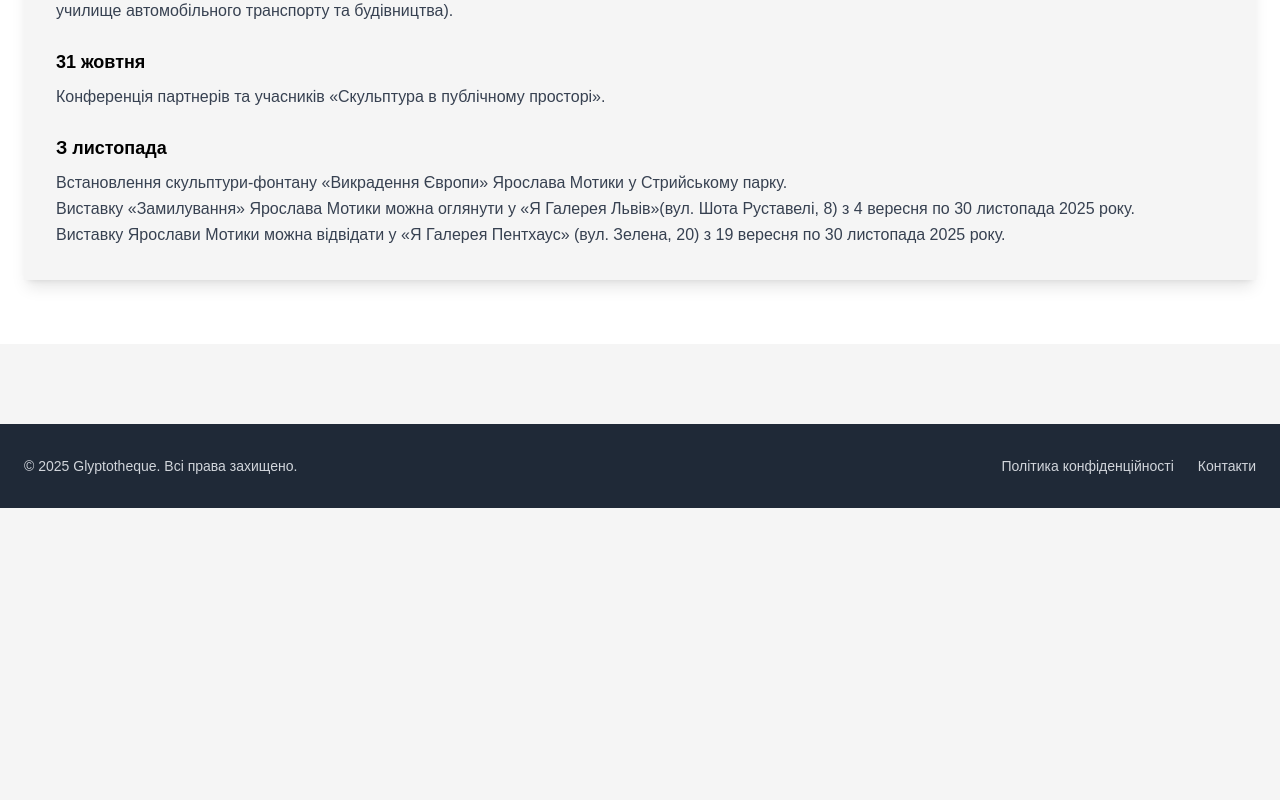
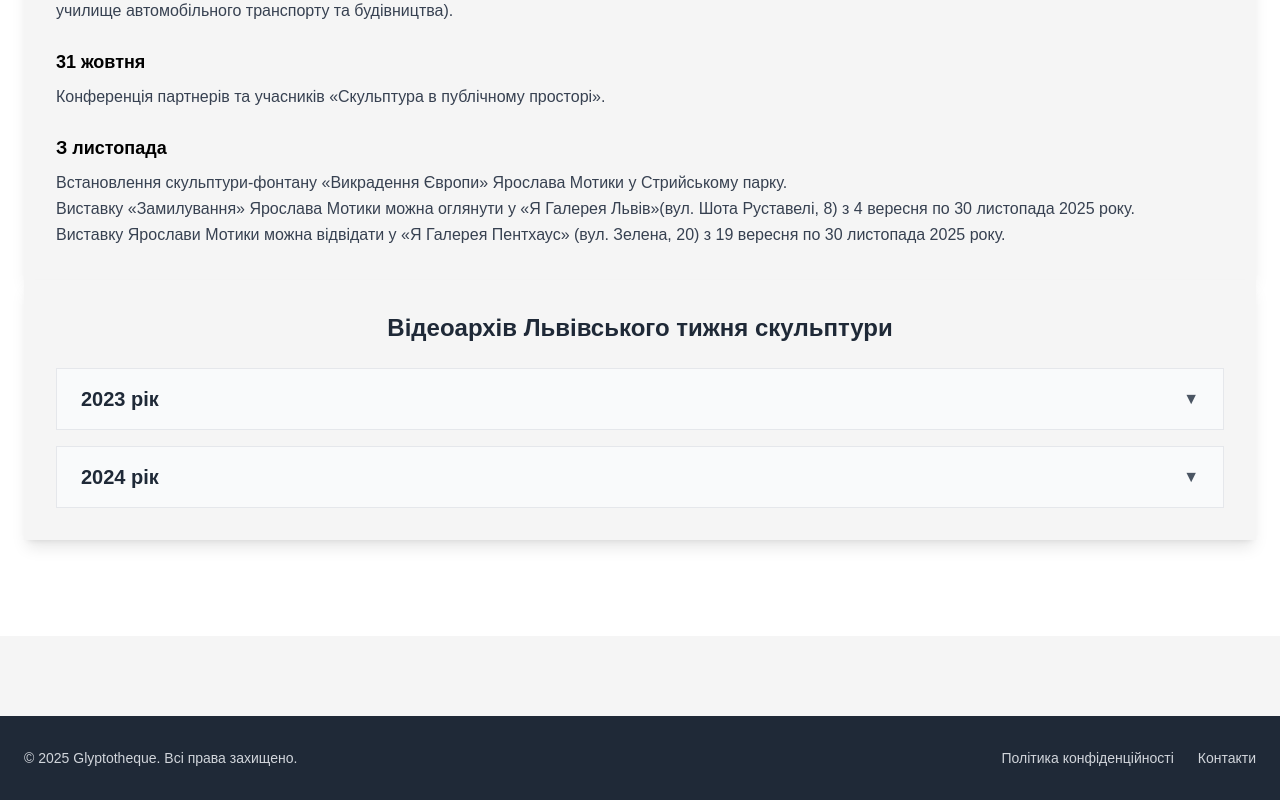
Before and after one commit to EvheniiOrza/glyptotheque_nulp, a Next.js app: page /festival in a window 1280 px wide. Shown: the part 2324-3124 px from the top of the page. Before the commit the page ends 2832 px from the top, so only its background shows below. Built offline with nearby package versions, Linux system fonts and the light colour scheme.

Commit message:
logo and cafedra

```diff
--- a/src/app/festival/page.tsx
+++ b/src/app/festival/page.tsx
@@ -1,10 +1,53 @@
 'use client'
 
-import React from 'react'
+import React, { useState } from 'react'
 import Layout from '@/components/layout/Layout'
-import { motion } from 'framer-motion'
+import { motion, AnimatePresence } from 'framer-motion'
 
 const FestivalPage: React.FC = () => {
+    const [expandedYear, setExpandedYear] = useState<string | null>(null)
+
+    const videoArchive = {
+        "2024": [
+            {
+                id: 1,
+                title: "Львівський тиждень скульптури 2024",
+                url: "https://youtu.be/YWVGXNys7Io?si=zsErjXQV5h33KFM1",
+                thumbnail: "https://img.youtube.com/vi/YWVGXNys7Io/maxresdefault.jpg"
+            },
+            {
+                id: 2,
+                title: "Скульптурний маршрут 2024",
+                url: "https://youtu.be/vfd0QPuXoEI?si=ZzRk28yRFB_FhiUA",
+                thumbnail: "https://img.youtube.com/vi/vfd0QPuXoEI/maxresdefault.jpg"
+            },
+            {
+                id: 3,
+                title: "Відеоогляд фестивалю 2024",
+                url: "https://youtu.be/VWtCkb3Ch5E?si=0PLxbLM3HAOU_dNP",
+                thumbnail: "https://img.youtube.com/vi/VWtCkb3Ch5E/maxresdefault.jpg"
+            }
+        ],
+        "2023": [
+            {
+                id: 4,
+                title: "Львівський тиждень скульптури 2023",
+                url: "https://youtu.be/EnRppMyYtms?si=ivP_CmbkcnZDkWCu",
+                thumbnail: "https://img.youtube.com/vi/EnRppMyYtms/maxresdefault.jpg"
+            },
+            {
+                id: 5,
+                title: "Перший фестиваль скульптури 2023",
+                url: "https://youtu.be/0eb-_mStr4U?si=ZA4Kn7JoMlOf-GYb",
+                thumbnail: "https://img.youtube.com/vi/0eb-_mStr4U/maxresdefault.jpg"
+            }
+        ]
+    }
+
+    const toggleYear = (year: string) => {
+        setExpandedYear(expandedYear === year ? null : year)
+    }
+
     return (
         <Layout>
             <main className="bg-gray-100 text-black min-h-screen py-16">
@@ -15,7 +58,7 @@ const FestivalPage: React.FC = () => {
                         className="text-4xl md:text-5xl font-sans text-center mb-12 font-bold"
                         style={{ fontFamily: 'MursGotic - MassiveDemi, sans-serif' }}
                     >
-                       ПРО ФЕСТИВАЛЬ
+                        ПРО ФЕСТИВАЛЬ
                     </motion.h1>
 
                     <motion.div
@@ -32,7 +75,7 @@ const FestivalPage: React.FC = () => {
                                 Ідея провести фестиваль скульптури виникла в «Я Галерея» під час виставки «Нова львівська скульптура» восени 2022 року — на події-обговоренні, де мистецтвознавець, професор Академії мистецтв Орест Голубець запропонував організовувати хоча б один тиждень на рік, присвячений скульптурі, а Наталія Бунда з міської ради наголосила, що важливо не відкладати це «на майбутнє», а реалізувати ініціативу саме зараз, у час війни. Сформувавши ініціативну групу в партнерстві з Академією мистецтв, у старих майстернях провели першу виставку — «Хаос» під кураторством Павла Гудімова.
                             </p>
                             <p>
-                                Наступного року фестиваль набув більшого розмаху: долучивши Обласну військову адміністрацію, провели більше заходів та встановили скульптури у публічному просторі міста. Головний проєкт відбувався в Палаці мистецтв і мав назву «Старе і нове / нове і старе». Також 2023 року було організовано «Скульптурний маршрут» з колекції Фонду Юрія Сташківа «ЧервонеЧорне», що викликав особливий резонанс навколо скульптури Василя Корчового «Впевнена». 2024 року Тиждень скульптури мав тему «Слід пам&#39;яті»: проєкти в «Ківші», Національному музеї імені Андрея Шептицького, «Я Галерея», Скансені та підсумкова конференція з однойменною назвою.
+                                Наступного року фестиваль набув більшого розмаху: долучивши Обласну військову адміністрацію, провели більше заходів та встановили скульптури у публічному просторі міста. Головний проєкт відбувався в Палаці мистецтв і мав назву «Старе і нове / нове і старе». Також 2023 року було організовано «Скульптурний маршрут» з колекції Фонду Юрія Сташківа «ЧервонеЧорне», що викликав особливий резонанс навколо скульптури Василя Корчового «Впевнена». 2024 року Тиждень скульптури мав тему «Слід пам'яті»: проєкти в «Ківші», Національному музеї імені Андрея Шептицького, «Я Галерея», Скансені та підсумкова конференція з однойменною назвою.
                             </p>
                             <p>
                                 2025 року Тиждень скульптури має назву «Діалоги». Головний проєкт — «Гліптотека» — проходить у нового партнера фестивалю, Львівської політехніки. Нижче ви можете ознайомитися з детальною програмою та учасниками цьогорічного фестивалю.
@@ -60,37 +103,37 @@ const FestivalPage: React.FC = () => {
                             <div>
                                 <h3 className="font-bold text-lg mb-2">25 вересня – 30 жовтня</h3>
                                 <p>Встановлення 15 скульптур-інтервенцій Дениса Шиманського.</p>
-                                <p className="mt-2">Протягом вересня–жовтня автор планує встановити понад 15 «Діалогів». Це спеціальний маршрут містом Львова — від пам&#39;ятника Федорову до вокзалу, від площі Коліївщини до собору Святого Юра. Ви побачите «маленькі» втручання автора в середовище: фігури, що ведуть власний діалог із конкретною постаттю, пам&#39;ятником або храмом. Скульптури з&#39;являтимуться у місті протягом вересня–жовтня; стежити за «життям» проєкту можна на сторінці автора в Instagram.</p>
+                                <p className="mt-2">Протягом вересня–жовтня автор планує встановити понад 15 «Діалогів». Це спеціальний маршрут містом Львова — від пам'ятника Федорову до вокзалу, від площі Коліївщини до собору Святого Юра. Ви побачите «маленькі» втручання автора в середовище: фігури, що ведуть власний діалог із конкретною постаттю, пам'ятником або храмом. Скульптури з'являтимуться у місті протягом вересня–жовтня; стежити за «життям» проєкту можна на сторінці автора в Instagram.</p>
                             </div>
 
                             <div>
                                 <h3 className="font-bold text-lg mb-2">З 25 вересня</h3>
                                 <p>Скульптурний маршрут 2.0 у Стрийському парку з колекції фонду Юрія Сташківа «ЧервонеЧорне».</p>
-                                <p className="mt-2">Ми всі пам&#39;ятаємо про «Впевнену»; цьогоріч колекція знову потішить львів&#39;ян поповненням на верхній алеї парку — роботи українських і закордонних скульпторів.</p>
+                                <p className="mt-2">Ми всі пам'ятаємо про «Впевнену»; цьогоріч колекція знову потішить львів'ян поповненням на верхній алеї парку — роботи українських і закордонних скульпторів.</p>
                             </div>
 
                             <div>
                                 <h3 className="font-bold text-lg mb-2">30 вересня</h3>
-                                <p>Встановлення скульптури «Діалог» Володимира Семківа біля пам&#39;ятника ЗУНР.</p>
-                                <p className="mt-2">«Ноги» прийдуть «провідати» пам&#39;ятники: провокативна скульптура-діалог — дві великі дерев&#39;яні стопи, що протягом Тижня скульптури переміщатимуться містом і «відвідуватимуть» різні монументи. Діалог (за Сократом) у своїй основі має конфлікт — питання, що формуються між об&#39;єктами, які провокує автор.</p>
+                                <p>Встановлення скульптури «Діалог» Володимира Семківа біля пам'ятника ЗУНР.</p>
+                                <p className="mt-2">«Ноги» прийдуть «провідати» пам'ятники: провокативна скульптура-діалог — дві великі дерев'яні стопи, що протягом Тижня скульптури переміщатимуться містом і «відвідуватимуть» різні монументи. Діалог (за Сократом) у своїй основі має конфлікт — питання, що формуються між об'єктами, які провокує автор.</p>
                             </div>
 
                             <div>
                                 <h3 className="font-bold text-lg mb-2">31 вересня</h3>
                                 <p>Перевезення старих, забутих у місті фрагментів скульптур минулого до Павільйону Спадщини на площі Петрушевича.</p>
-                                <p>Встановлення скульптури «Книга пам&#39;яті» Івана Брезвина в сквері Бернардинського монастиря.</p>
+                                <p>Встановлення скульптури «Книга пам'яті» Івана Брезвина в сквері Бернардинського монастиря.</p>
                             </div>
 
                             <div>
                                 <h3 className="font-bold text-lg mb-2">10 жовтня – 10 листопада</h3>
                                 <p>Відкриття виставки «Гліптотека» в Національному університеті «Львівська політехніка» (вул. Князя Романа).</p>
-                                <p className="mt-2">Новий формат співпраці міста, мистецтва та навчальних закладів. Виставку можна відвідати протягом місяця: експонуються «скарби» Львівської політехніки (кафедра реставрації) у діалозі із сучасним мистецтвом. Матеріали підготовлено у співпраці з фахівцями Політехніки — Миколою Бевзом, Олегом Рибчинським, а також куратором Павлом Гудімовим та мистецтвознавицею Діаною Клочко.</p>
+                                <p className="mt-2">Новий формат співпраці міста, мистецтва та навчальних закладів. Виставку можна відвідати протягом місяця: експонуються «скарби» Львівської політехніки (кафедра реставрації) у діалозі із сучасним мистецтвом. Матеріали підготовлено у співпраці з фахівцями Політехніки — Миколою Бевзом, Олегом Рибчинським, а також куратором Павлом Гудімовом та мистецтвознавицею Діаною Клочко.</p>
                             </div>
 
                             <div>
                                 <h3 className="font-bold text-lg mb-2">З 15 жовтня</h3>
-                                <p>Встановлення об&#39;єкта «Бульбашка» Володимира Семківа навпроти Оперного театру.</p>
-                                <p className="mt-2">Місце, що колись слугувало сценою для ідеологічних монументів — від «Адольф Гітлеррінг» до пам&#39;ятника Леніну, — сьогодні, по суті, перетворилося на «Бульбашку».</p>
+                                <p>Встановлення об'єкта «Бульбашка» Володимира Семківа навпроти Оперного театру.</p>
+                                <p className="mt-2">Місце, що колись слугувало сценою для ідеологічних монументів — від «Адольф Гітлеррінг» до пам'ятника Леніну, — сьогодні, по суті, перетворилося на «Бульбашку».</p>
                                 <p>Також — встановлення скульптури «Зажата» біля театру Леся Курбаса.</p>
                             </div>
 
@@ -125,6 +168,89 @@ const FestivalPage: React.FC = () => {
                             </div>
                         </div>
                     </motion.div>
+
+                    {/* Video Archive Block */}
+                    <motion.div
+                        initial={{ opacity: 0, y: 20 }}
+                        animate={{ opacity: 1, y: 0 }}
+                        transition={{ delay: 0.3 }}
+                        className="bg-white rounded-none shadow-lg p-8 mb-8"
+                    >
+                        <h2 className="text-2xl font-bold text-gray-800 mb-6 text-center">
+                            Відеоархів Львівського тижня скульптури
+                        </h2>
+
+                        <div className="space-y-4">
+                            {Object.entries(videoArchive).map(([year, videos]) => (
+                                <div key={year} className="border border-gray-200 rounded-none overflow-hidden">
+                                    <button
+                                        onClick={() => toggleYear(year)}
+                                        className="w-full px-6 py-4 bg-gray-50 hover:bg-gray-100 transition-colors duration-200 flex justify-between items-center"
+                                    >
+                                        <span className="text-xl font-bold text-gray-800">
+                                            {year} рік
+                                        </span>
+                                        <motion.div
+                                            animate={{ rotate: expandedYear === year ? 180 : 0 }}
+                                            transition={{ duration: 0.3 }}
+                                            className="text-gray-600"
+                                        >
+                                            ▼
+                                        </motion.div>
+                                    </button>
+
+                                    <AnimatePresence>
+                                        {expandedYear === year && (
+                                            <motion.div
+                                                initial={{ opacity: 0, height: 0 }}
+                                                animate={{ opacity: 1, height: "auto" }}
+                                                exit={{ opacity: 0, height: 0 }}
+                                                transition={{ duration: 0.3 }}
+                                                className="bg-white"
+                                            >
+                                                <div className="grid grid-cols-1 md:grid-cols-2 lg:grid-cols-3 gap-6 p-6">
+                                                    {videos.map((video) => (
+                                                        <motion.a
+                                                            key={video.id}
+                                                            href={video.url}
+                                                            target="_blank"
+                                                            rel="noopener noreferrer"
+                                                            className="block group"
+                                                            whileHover={{ scale: 1.05 }}
+                                                            whileTap={{ scale: 0.95 }}
+                                                        >
+                                                            <div className="bg-gray-100 rounded-none overflow-hidden shadow-md hover:shadow-lg transition-shadow duration-300">
+                                                                <div className="relative aspect-video">
+                                                                    <img
+                                                                        src={video.thumbnail}
+                                                                        alt={video.title}
+                                                                        className="w-full h-full object-cover"
+                                                                    />
+                                                                    <div className="absolute inset-0 bg-black bg-opacity-0 group-hover:bg-opacity-10 transition-all duration-300 flex items-center justify-center">
+                                                                        <div className="w-16 h-16 bg-red-600 rounded-none flex items-center justify-center opacity-0 group-hover:opacity-100 transition-opacity duration-300">
+                                                                            <svg className="w-8 h-8 text-white" fill="currentColor" viewBox="0 0 24 24">
+                                                                                <path d="M8 5v14l11-7z"/>
+                                                                            </svg>
+                                                                        </div>
+                                                                    </div>
+                                                                </div>
+                                                                <div className="p-4">
+                                                                    <h3 className="font-semibold text-gray-800 group-hover:text-red-600 transition-colors duration-200 line-clamp-2">
+                                                                        {video.title}
+                                                                    </h3>
+                                                                </div>
+                                                            </div>
+                                                        </motion.a>
+                                                    ))}
+                                                </div>
+                                            </motion.div>
+                                        )}
+                                    </AnimatePresence>
+                                </div>
+                            ))}
+                        </div>
+                    </motion.div>
+
                 </div>
             </main>
         </Layout>
```
